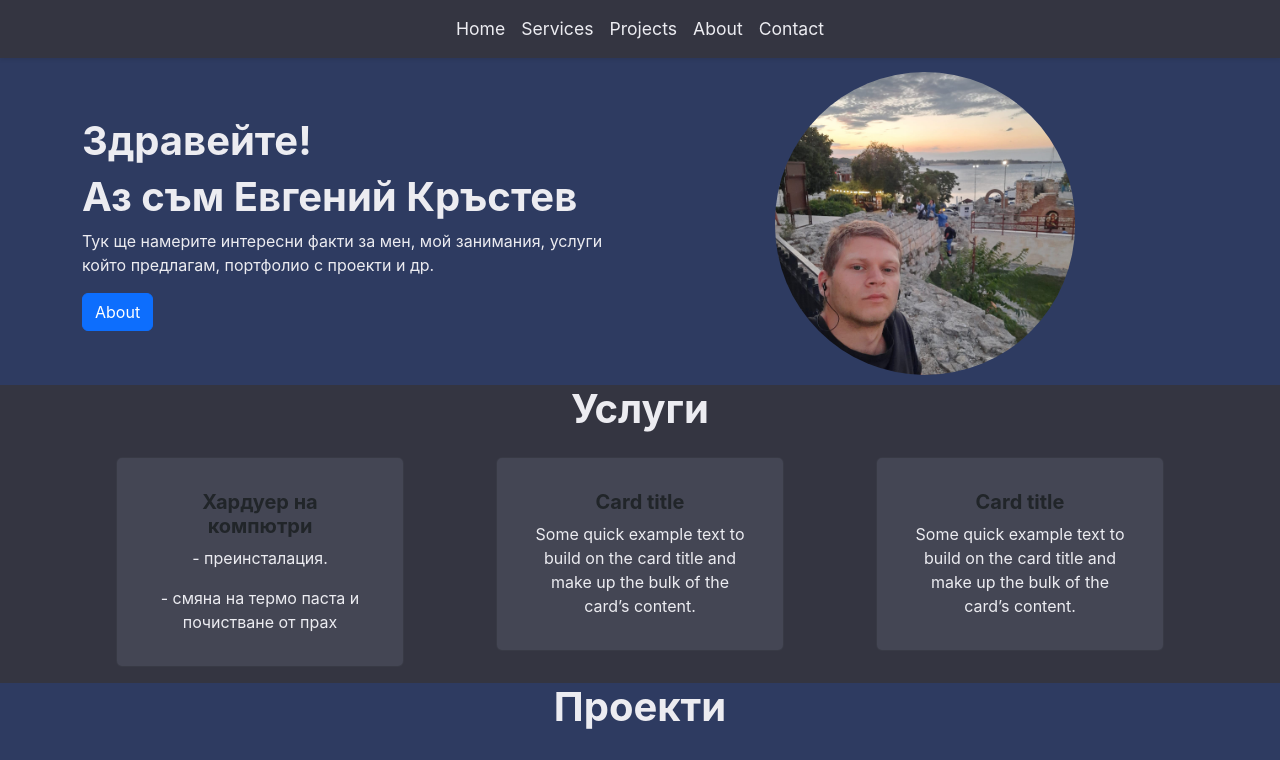
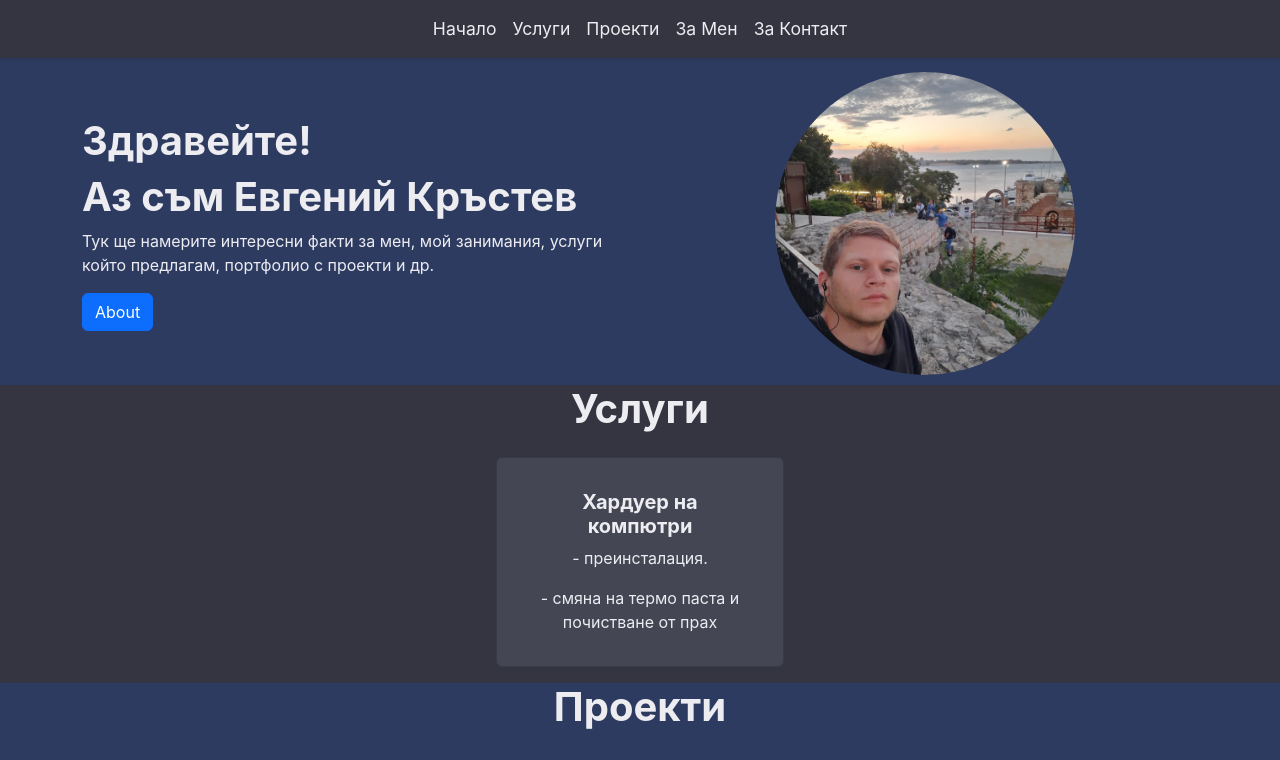
Before and after one commit to EvgeniyKrastev/EvgoPortfolio, a plain HTML site: page index.html in a window 1280 px wide. Shown: the top 760 px of the page. Drawn offline with nearby package versions, Linux system fonts and the light colour scheme.

Commit message:
Add files via upload

```diff
--- a/index.html
+++ b/index.html
@@ -22,19 +22,19 @@
         <div class="collapse navbar-collapse" id="navbarNav">
           <ul class="navbar-nav mx-auto">
             <li class="nav-item">
-              <a class="nav-link" aria-current="page" href="#hero">Home</a>
+              <a class="nav-link" aria-current="page" href="#hero">Начало</a>
             </li>
             <li class="nav-item">
-              <a class="nav-link" href="#services">Services</a>
+              <a class="nav-link" href="#services">Услуги</a>
             </li>
              <li class="nav-item">
-              <a class="nav-link" href="#projects">Projects</a>
+              <a class="nav-link" href="#projects">Проекти</a>
             </li>
             <li class="nav-item">
-              <a class="nav-link" href="#about">About</a>
+              <a class="nav-link" href="#about">За Мен</a>
             </li>
             <li class="nav-item">
-              <a class="nav-link" href="#contact">Contact</a>
+              <a class="nav-link" href="#contact">За Контакт</a>
             </li>
             <!-- <li class="nav-item"> -->
               <!-- d-lg-none  - hides the button on larger screens-->
@@ -72,27 +72,9 @@
           <div  class=" col-lg col-sm-6">
             <div class="card" style="width: 18rem;">
             <div class="card-body">
-              <h5 class="card-title fw-bold">Хардуер на компютри</h5>
+              <h5 class="fw-bold">Хардуер на компютри</h5>
               <p class="card-text">- преинсталация.</p>
               <p class="card-text">- смяна на термо паста и почистване от прах</p>
-            </div>
-          </div>
-          </div>
-
-          <div  class="col-lg col-sm-6">
-            <div class="card" style="width: 18rem;">
-            <div class="card-body">
-              <h5 class="card-title fw-bold">Card title</h5>
-              <p class="card-text">Some quick example text to build on the card title and make up the bulk of the card’s content.</p>
-            </div>
-          </div>
-        </div>
-
-          <div  class="col-lg col-sm-6">
-            <div class="card" style="width: 18rem;">
-            <div class="card-body">
-              <h5 class="card-title fw-bold">Card title</h5>
-              <p class="card-text">Some quick example text to build on the card title and make up the bulk of the card’s content.</p>
             </div>
           </div>
           </div>
@@ -113,7 +95,7 @@
             <div class="card" style="width: 18rem;">
               <img src="images/github-icon.webp" class="card-img-top" alt="image">
               <div class="card-body">
-                <h5 class="card-title">All Projects</h5>
+                <h5>All Projects</h5>
                 <p class="card-text">GitHub Projects</p>
                 <a href="https://github.com/EvgeniyKrastev?tab=repositories" target="_blank" class="btn btn-primary">Go to Address</a>
               </div>
```
Also changed, not shown: indexDefault.css (+0 -16 lines).
